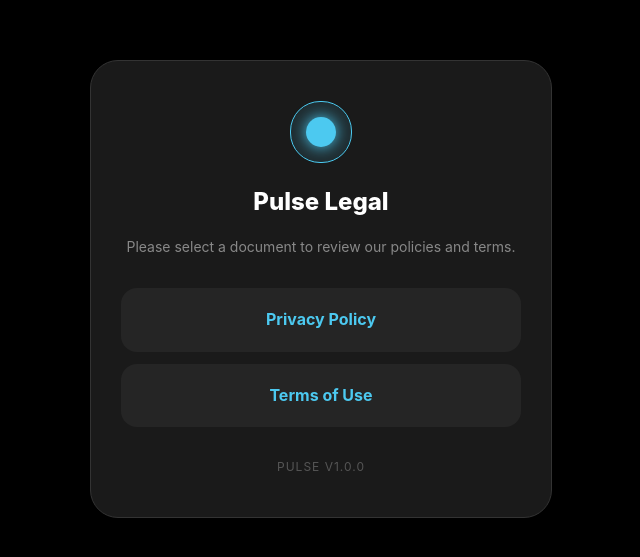
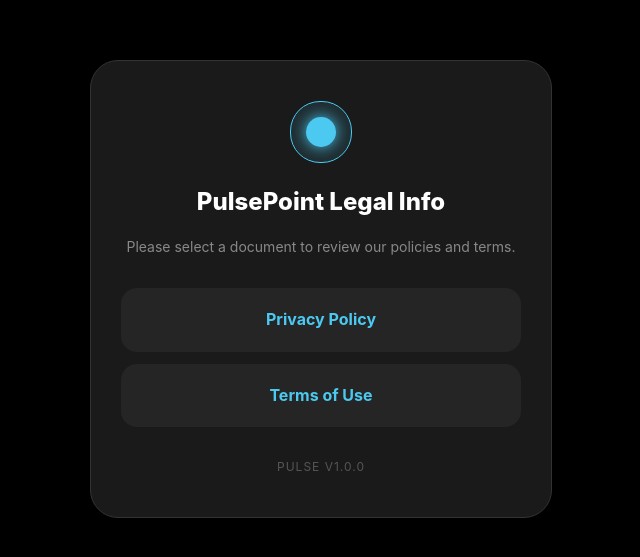
Before and after one commit to nyonan96/pulsepoint, a plain HTML site: page index.html in a window 1280 px wide. Shown: the part 131-688 px from the top of the page, without its empty margins (319-959 px from the left). Drawn offline with Linux system fonts and the light colour scheme.

Commit message:
Update index.html

```diff
--- a/index.html
+++ b/index.html
@@ -23,7 +23,7 @@
         <div class="logo-circle">
             <div class="pulse-icon"></div>
         </div>
-        <h1>Pulse Legal</h1>
+        <h1>PulsePoint Legal Info</h1>
         <p>Please select a document to review our policies and terms.</p>
 
         <a href="privacy.html" class="link-card">Privacy Policy</a>
```
